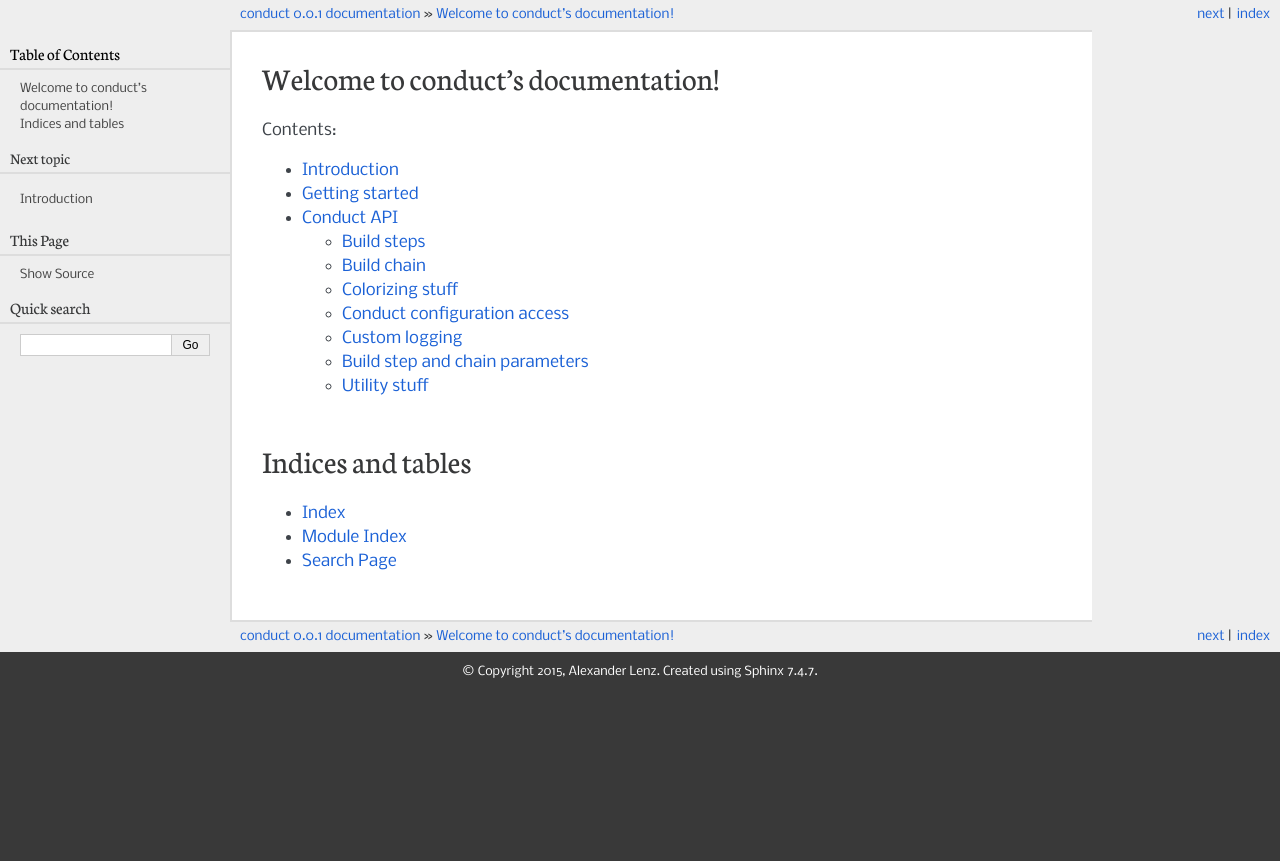
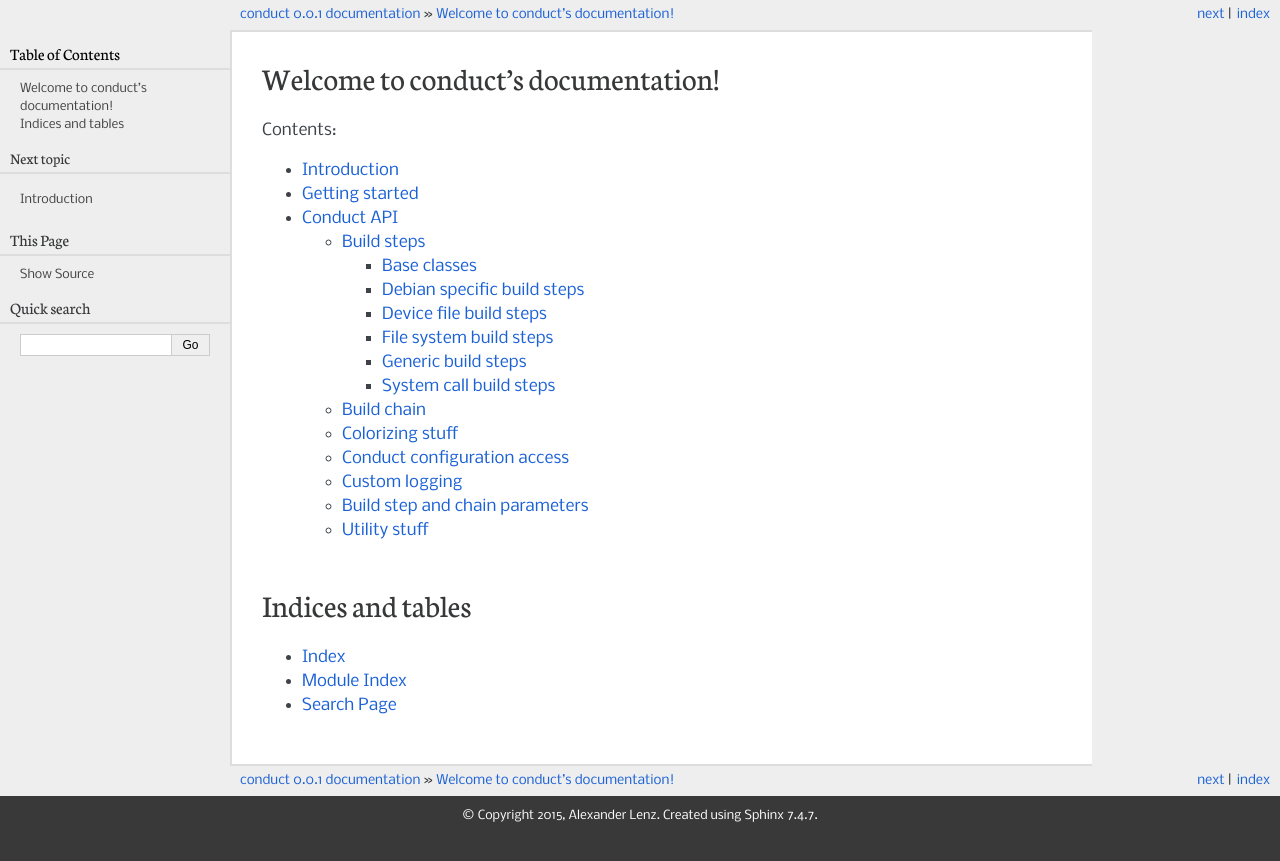
Before and after one commit to alenz33/conduct, a Sphinx documentation site: the page built from doc/index.rst, in a window 1280 px wide. Shown: the top 861 px of the page. Built offline with Sphinx 7.4.7, drawn with Linux system fonts in a browser that asks for light colours.

Commit message:
Fix doc.

```diff
--- a/doc/api.rst
+++ b/doc/api.rst
@@ -4,7 +4,45 @@ Conduct API
 Build steps
 -----------
 
-.. automodule:: conduct.buildsteps
+Base classes
+~~~~~~~~~~~~
+
+.. automodule:: conduct.buildsteps.base
+    :members:
+    :undoc-members:
+
+Debian specific build steps
+~~~~~~~~~~~~~~~~~~~~~~~~~~~
+
+.. automodule:: conduct.buildsteps.deb
+    :members:
+    :undoc-members:
+
+Device file build steps
+~~~~~~~~~~~~~~~~~~~~~~~
+
+.. automodule:: conduct.buildsteps.dev
+    :members:
+    :undoc-members:
+
+File system build steps
+~~~~~~~~~~~~~~~~~~~~~~~
+
+.. automodule:: conduct.buildsteps.fs
+    :members:
+    :undoc-members:
+
+Generic build steps
+~~~~~~~~~~~~~~~~~~~
+
+.. automodule:: conduct.buildsteps.generic
+    :members:
+    :undoc-members:
+
+System call build steps
+~~~~~~~~~~~~~~~~~~~~~~~
+
+.. automodule:: conduct.buildsteps.syscall
     :members:
     :undoc-members:
 
--- a/doc/ext/paramdoc.py
+++ b/doc/ext/paramdoc.py
@@ -38,7 +38,7 @@ from sphinx.domains import ObjType
 from sphinx.domains.python import PyClassmember, PyModulelevel, PythonDomain
 from sphinx.ext.autodoc import ClassDocumenter
 
-from conduct.buildsteps import BuildStep
+from conduct.buildsteps.base import BuildStep
 
 
 class PyParameter(PyClassmember):
--- a/doc/index.rst
+++ b/doc/index.rst
@@ -4,7 +4,7 @@ Welcome to conduct's documentation!
 Contents:
 
 .. toctree::
-   :maxdepth: 2
+   :maxdepth: 3
 
    intro
    start
```
